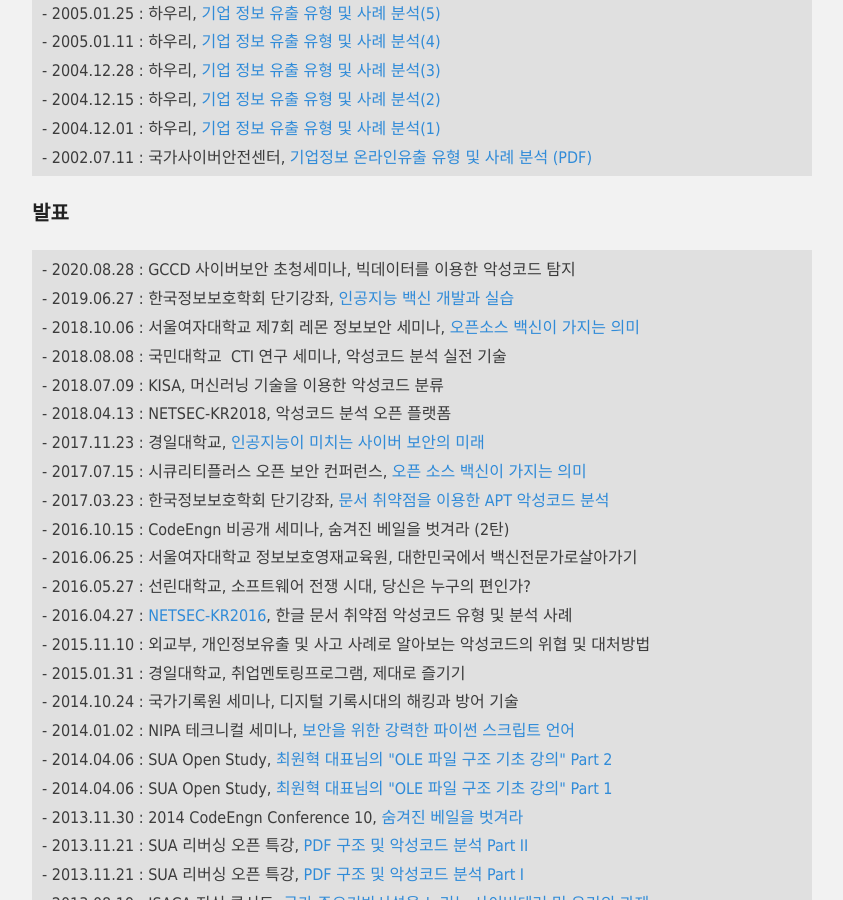
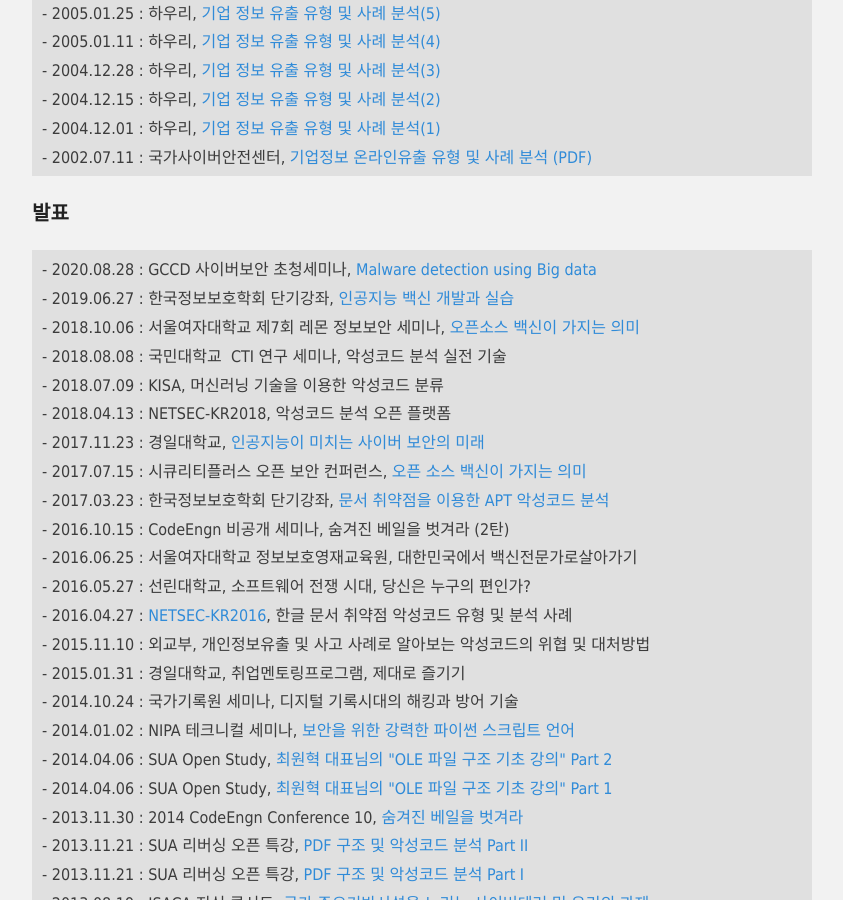
Before and after one commit to hanul93/hanul93.github.com, a Jekyll site: the page built from about.md, in a window 1280 px wide and 900 px high, scrolled down 4653 px. Shown: the whole window, without its empty margins (218-1061 px from the left). Built offline with Jekyll 4.4.1, drawn with Linux system fonts in a browser that asks for light colours; nearby versions of some CDN libraries.

Commit message:
GCCD 링크 추가

```diff
--- a/about.md
+++ b/about.md
@@ -179,7 +179,7 @@
 
 ### 발표
 
-<div class="highlighter-rouge"><pre class="highlight"><code class="keibox">- 2020.08.28 : GCCD 사이버보안 초청세미나, 빅데이터를 이용한 악성코드 탐지
+<div class="highlighter-rouge"><pre class="highlight"><code class="keibox">- 2020.08.28 : GCCD 사이버보안 초청세미나, <a href="https://www.camp-gccd2020.com/gccd/program/seminar.php">Malware detection using Big data</a>
 - 2019.06.27 : 한국정보보호학회 단기강좌, <a href="http://kcert.designq.kr/bbs/board.php?bo_table=s62&wr_id=947">인공지능 백신 개발과 실습</a>
 - 2018.10.06 : 서울여자대학교 제7회 레몬 정보보안 세미나, <a href="https://onoffmix.com/event/150662">오픈소스 백신이 가지는 의미</a>
 - 2018.08.08 : 국민대학교  CTI 연구 세미나, 악성코드 분석 실전 기술
```
